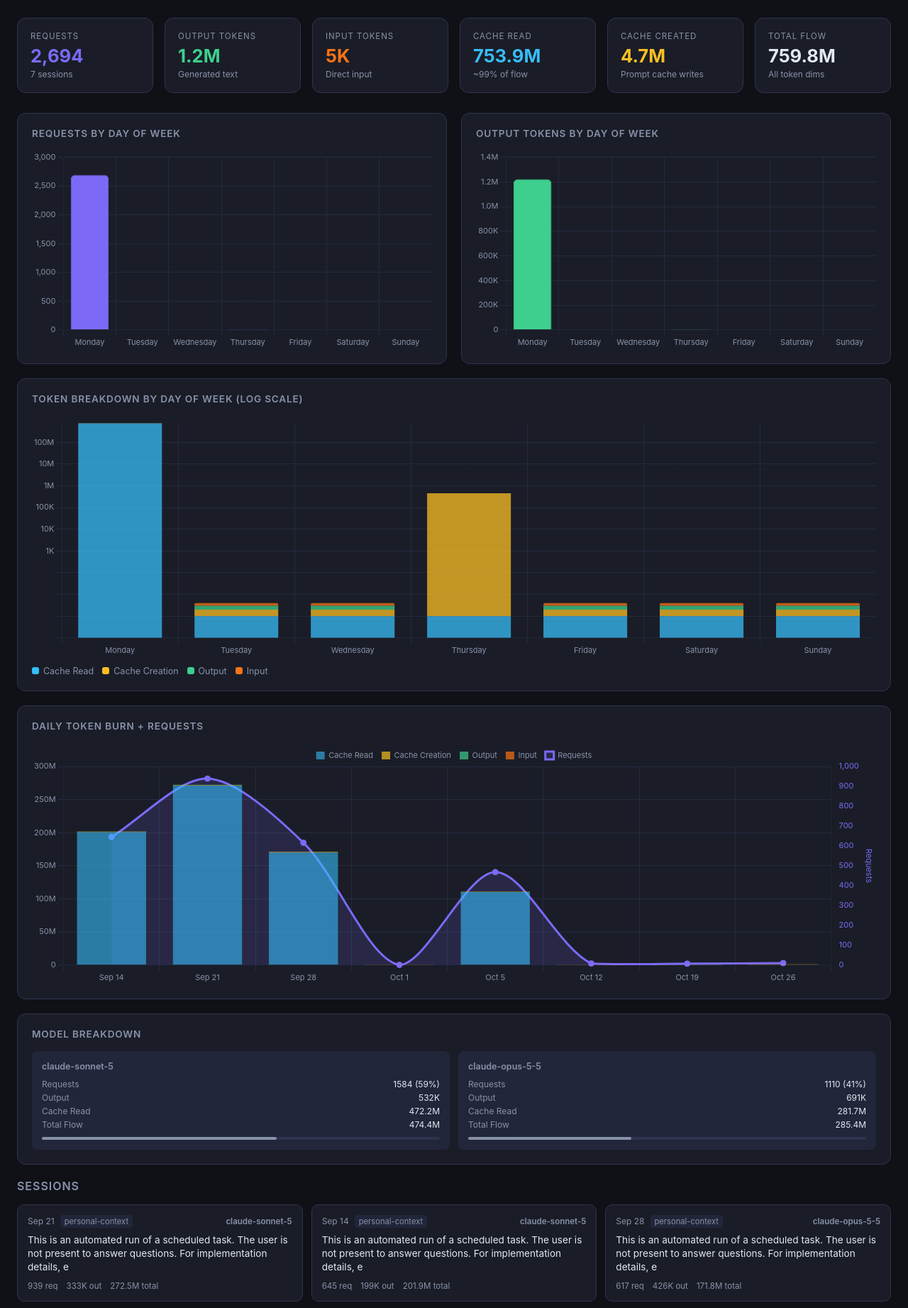
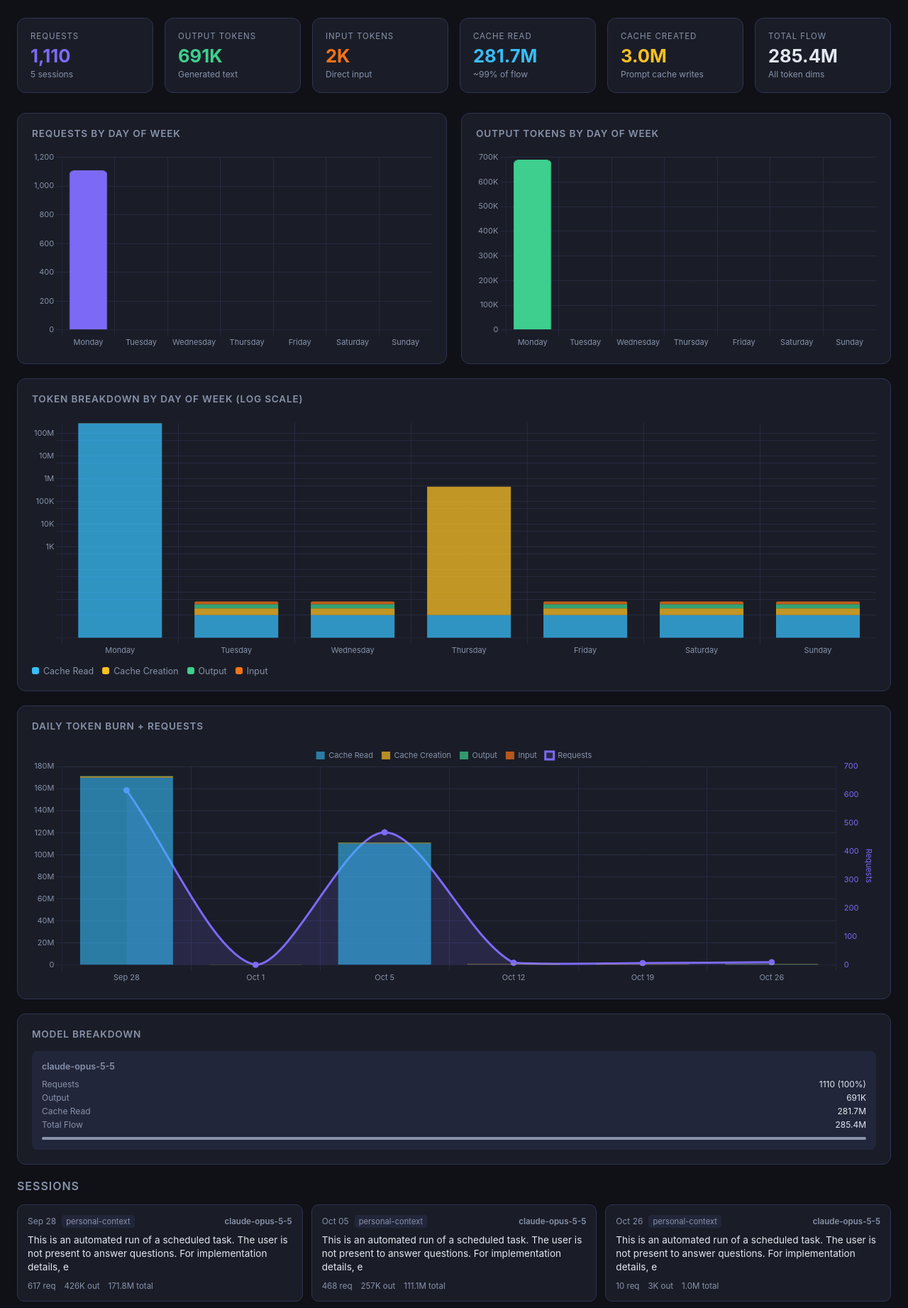
Before and after one commit to MartinGNystrom/token-dashboard, a plain HTML site: page index.html in a window 1280 px wide. Shown: the part 77-1920 px from the top of the page at 71% size. Drawn offline with nearby package versions, Linux system fonts and the light colour scheme.

Commit message:
chore: regenerate dashboard 2026-11-24

```diff
--- a/index.html
+++ b/index.html
@@ -51,15 +51,15 @@
 </head>
 <body>
 <h1>Anthropic Token Dashboard</h1>
-<p class="subtitle">Claude Code usage &middot; 2026-09-14 → 2026-10-26 &middot; 7 sessions</p>
+<p class="subtitle">Claude Code usage &middot; 2026-09-28 → 2026-10-26 &middot; 5 sessions</p>
 
 <div class="cards">
-  <div class="card"><div class="card-label">Requests</div><div class="card-value" style="color:var(--accent)">2,694</div><div class="card-sub">7 sessions</div></div>
-  <div class="card"><div class="card-label">Output Tokens</div><div class="card-value" style="color:var(--green)">1.2M</div><div class="card-sub">Generated text</div></div>
-  <div class="card"><div class="card-label">Input Tokens</div><div class="card-value" style="color:var(--orange)">5K</div><div class="card-sub">Direct input</div></div>
-  <div class="card"><div class="card-label">Cache Read</div><div class="card-value" style="color:var(--blue)">753.9M</div><div class="card-sub">~99% of flow</div></div>
-  <div class="card"><div class="card-label">Cache Created</div><div class="card-value" style="color:var(--yellow)">4.7M</div><div class="card-sub">Prompt cache writes</div></div>
-  <div class="card"><div class="card-label">Total Flow</div><div class="card-value">759.8M</div><div class="card-sub">All token dims</div></div>
+  <div class="card"><div class="card-label">Requests</div><div class="card-value" style="color:var(--accent)">1,110</div><div class="card-sub">5 sessions</div></div>
+  <div class="card"><div class="card-label">Output Tokens</div><div class="card-value" style="color:var(--green)">691K</div><div class="card-sub">Generated text</div></div>
+  <div class="card"><div class="card-label">Input Tokens</div><div class="card-value" style="color:var(--orange)">2K</div><div class="card-sub">Direct input</div></div>
+  <div class="card"><div class="card-label">Cache Read</div><div class="card-value" style="color:var(--blue)">281.7M</div><div class="card-sub">~99% of flow</div></div>
+  <div class="card"><div class="card-label">Cache Created</div><div class="card-value" style="color:var(--yellow)">3.0M</div><div class="card-sub">Prompt cache writes</div></div>
+  <div class="card"><div class="card-label">Total Flow</div><div class="card-value">285.4M</div><div class="card-sub">All token dims</div></div>
 </div>
 
 <div class="charts">
@@ -94,32 +94,6 @@
 
 <h2>Sessions</h2>
 <div class="sessions-grid">
-<div class="scard">
-  <div class="scard-header">
-    <span class="scard-date">Sep 21</span>
-    <span class="scard-proj">personal-context</span>
-    <span class="scard-model" style="color:#8892aa">claude-sonnet-5</span>
-  </div>
-  <div class="scard-topic">This is an automated run of a scheduled task. The user is not present to answer questions. For implementation details, e</div>
-  <div class="scard-stats">
-    <span>939 req</span>
-    <span>333K out</span>
-    <span>272.5M total</span>
-  </div>
-</div>
-<div class="scard">
-  <div class="scard-header">
-    <span class="scard-date">Sep 14</span>
-    <span class="scard-proj">personal-context</span>
-    <span class="scard-model" style="color:#8892aa">claude-sonnet-5</span>
-  </div>
-  <div class="scard-topic">This is an automated run of a scheduled task. The user is not present to answer questions. For implementation details, e</div>
-  <div class="scard-stats">
-    <span>645 req</span>
-    <span>199K out</span>
-    <span>201.9M total</span>
-  </div>
-</div>
 <div class="scard">
   <div class="scard-header">
     <span class="scard-date">Sep 28</span>
@@ -187,13 +161,13 @@
 </div>
 </div>
 
-<p class="updated">Last updated: 2026-11-11 00:00 &middot; auto-generated by generate_token_dashboard.py</p>
+<p class="updated">Last updated: 2026-11-24 00:00 &middot; auto-generated by generate_token_dashboard.py</p>
 
 <script>
 const DOW = ["Monday", "Tuesday", "Wednesday", "Thursday", "Friday", "Saturday", "Sunday"];
-const dowData = {"Monday": {"input": 5386, "output": 1222075, "cache_read": 753875444, "cache_creation": 4233562, "requests": 2693}, "Tuesday": {"input": 0, "output": 0, "cache_read": 0, "cache_creation": 0, "requests": 0}, "Wednesday": {"input": 0, "output": 0, "cache_read": 0, "cache_creation": 0, "requests": 0}, "Thursday": {"input": 2, "output": 668, "cache_read": 0, "cache_creation": 452621, "requests": 1}, "Friday": {"input": 0, "output": 0, "cache_read": 0, "cache_creation": 0, "requests": 0}, "Saturday": {"input": 0, "output": 0, "cache_read": 0, "cache_creation": 0, "requests": 0}, "Sunday": {"input": 0, "output": 0, "cache_read": 0, "cache_creation": 0, "requests": 0}};
-const byDate = {"2026-10-12": {"input": 16, "output": 2179, "cache_read": 501618, "cache_creation": 283236, "requests": 8}, "2026-09-28": {"input": 1232, "output": 425698, "cache_read": 169905017, "cache_creation": 1033241, "requests": 616}, "2026-10-01": {"input": 2, "output": 668, "cache_read": 0, "cache_creation": 452621, "requests": 1}, "2026-10-19": {"input": 14, "output": 2222, "cache_read": 387622, "cache_creation": 274885, "requests": 7}, "2026-09-21": {"input": 1878, "output": 332659, "cache_read": 271330254, "cache_creation": 791806, "requests": 939}, "2026-10-26": {"input": 20, "output": 2650, "cache_read": 715801, "cache_creation": 284344, "requests": 10}, "2026-10-05": {"input": 936, "output": 257435, "cache_read": 110146380, "cache_creation": 706539, "requests": 468}, "2026-09-14": {"input": 1290, "output": 199232, "cache_read": 200888752, "cache_creation": 859511, "requests": 645}};
-const byModel = {"claude-opus-5-5": {"input": 2220, "output": 690852, "cache_read": 281656438, "cache_creation": 3034866, "requests": 1110}, "claude-sonnet-5": {"input": 3168, "output": 531891, "cache_read": 472219006, "cache_creation": 1651317, "requests": 1584}};
+const dowData = {"Monday": {"input": 2218, "output": 690184, "cache_read": 281656438, "cache_creation": 2582245, "requests": 1109}, "Tuesday": {"input": 0, "output": 0, "cache_read": 0, "cache_creation": 0, "requests": 0}, "Wednesday": {"input": 0, "output": 0, "cache_read": 0, "cache_creation": 0, "requests": 0}, "Thursday": {"input": 2, "output": 668, "cache_read": 0, "cache_creation": 452621, "requests": 1}, "Friday": {"input": 0, "output": 0, "cache_read": 0, "cache_creation": 0, "requests": 0}, "Saturday": {"input": 0, "output": 0, "cache_read": 0, "cache_creation": 0, "requests": 0}, "Sunday": {"input": 0, "output": 0, "cache_read": 0, "cache_creation": 0, "requests": 0}};
+const byDate = {"2026-10-12": {"input": 16, "output": 2179, "cache_read": 501618, "cache_creation": 283236, "requests": 8}, "2026-09-28": {"input": 1232, "output": 425698, "cache_read": 169905017, "cache_creation": 1033241, "requests": 616}, "2026-10-01": {"input": 2, "output": 668, "cache_read": 0, "cache_creation": 452621, "requests": 1}, "2026-10-19": {"input": 14, "output": 2222, "cache_read": 387622, "cache_creation": 274885, "requests": 7}, "2026-10-26": {"input": 20, "output": 2650, "cache_read": 715801, "cache_creation": 284344, "requests": 10}, "2026-10-05": {"input": 936, "output": 257435, "cache_read": 110146380, "cache_creation": 706539, "requests": 468}};
+const byModel = {"claude-opus-5-5": {"input": 2220, "output": 690852, "cache_read": 281656438, "cache_creation": 3034866, "requests": 1110}};
 const gc = 'rgba(46,51,80,0.6)', tc = '#8892aa';
 Chart.defaults.color = tc;
 Chart.defaults.font.family = "-apple-system,BlinkMacSystemFont,'Segoe UI',sans-serif";
```
